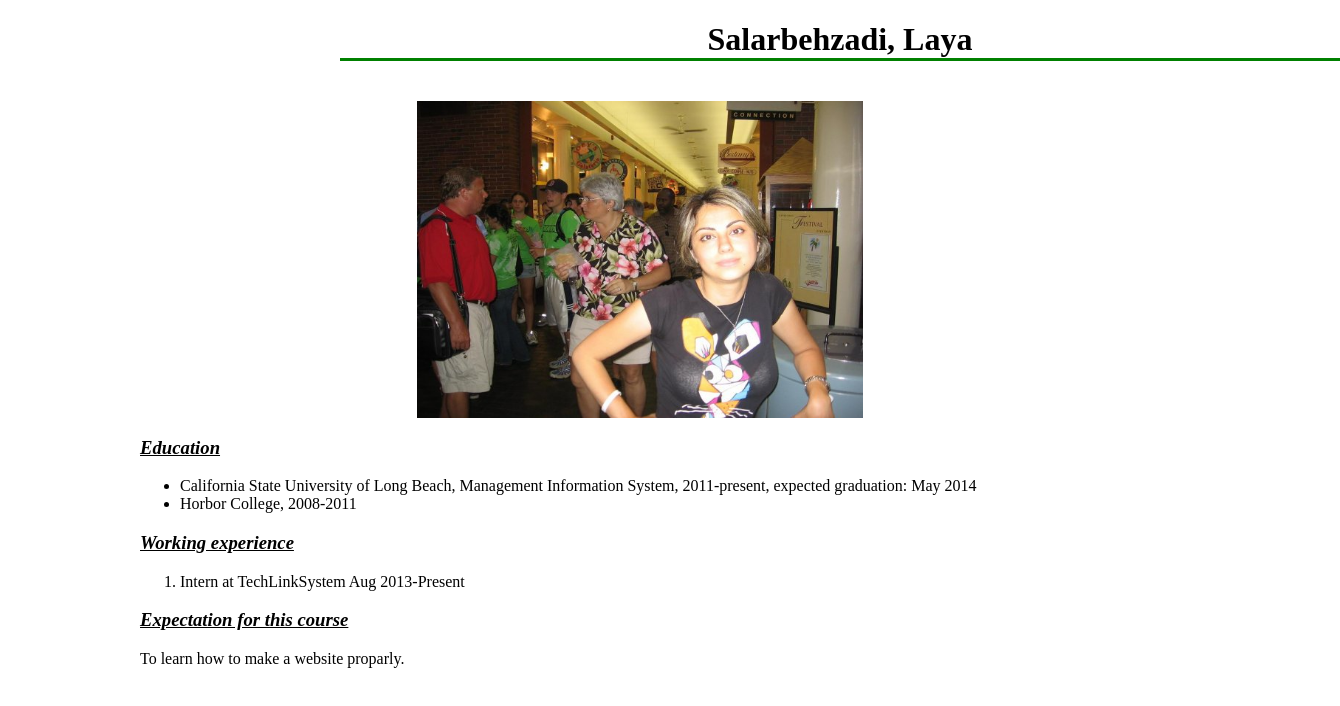
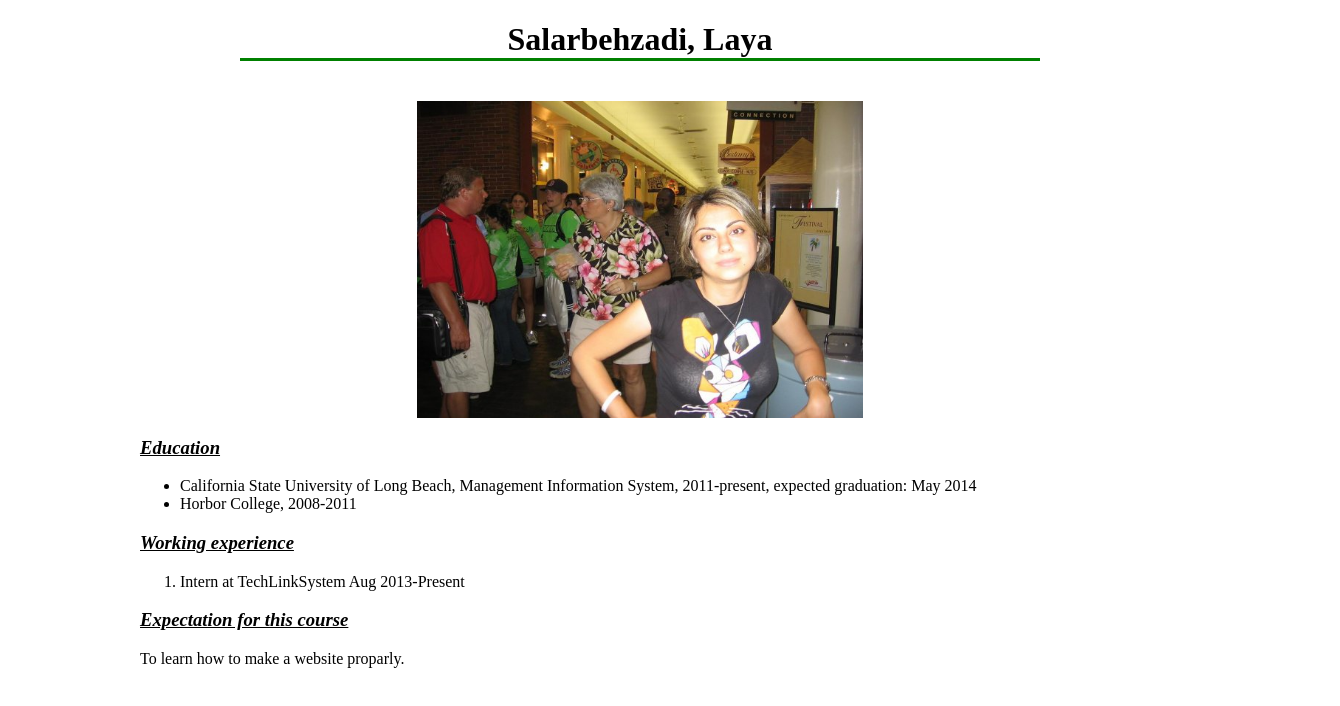
Before and after one commit to layasb/IS445homeworks, a plain HTML site: page IS445HW1/index.html in a window 1280 px wide. Shown: the whole page, 1340 px wide, since content can reach past the window. Drawn offline with Linux system fonts and the light colour scheme.

Commit message:
10commit

```diff
--- a/IS445HW1/index.html
+++ b/IS445HW1/index.html
@@ -15,9 +15,9 @@
     h1 {
         text-align:center;
         border-bottom: 3px solid green;
-        margin-left:200px;
-        margin-right:200px;
-        width:100%;
+        margin-left:auto;
+        margin-right:auto;
+        width:80%;
         }
 
     img
```
Also changed, not shown: index.html (+3 -3 lines).
